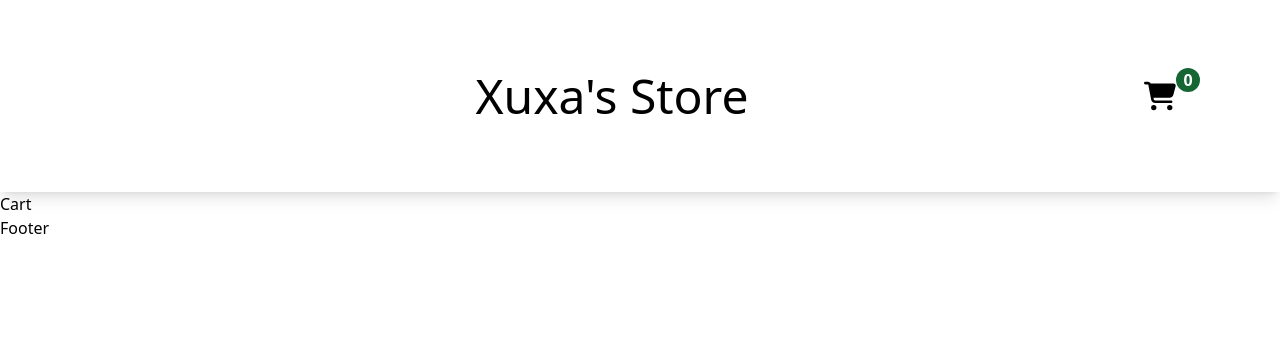
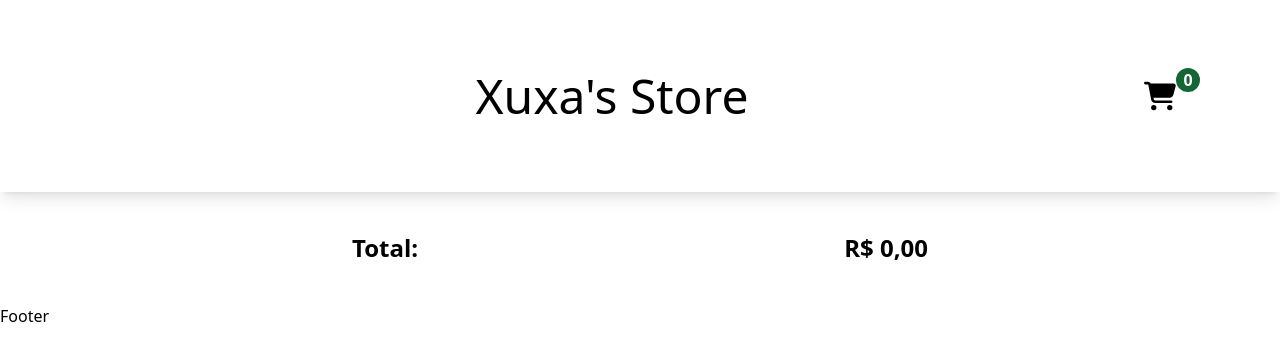
Before and after one commit to guipiri/liven-frontend, a React (Create React App) app: page /cart in a window 1280 px wide. Shown: the top 360 px of the page. Built offline with nearby package versions, Linux system fonts and the light colour scheme.

Commit message:
feat: see the products in cart in cart page Created the list of products in cart Create the buttons to add e remove products from the cart Created th x button to complete remove a product from the cart Added the total line after the products in cart

```diff
--- a/src/contexts/cart-provider.tsx
+++ b/src/contexts/cart-provider.tsx
@@ -1,11 +1,12 @@
 import { createContext, ReactNode, useState } from 'react'
 import { Cart } from '../types/cart'
+import { Product } from '../types/product'
 
 export const CartContext = createContext<{
   cart: Cart | null
-  addToCart: (productId: number) => void
-  removeFromCart: (productId: number) => void
-  removeOneFromCart: (productId: number) => void
+  addToCart: (product: Product) => void
+  removeFromCart: (product: Product) => void
+  removeOneFromCart: (product: Product) => void
 }>({
   cart: null,
   addToCart: () => {},
@@ -16,28 +17,28 @@ export const CartContext = createContext<{
 export default function CartProvider({ children }: { children: ReactNode }) {
   const [cart, setCart] = useState<Cart | null>(null)
 
-  const addToCart = (productId: number) => {
-    if (!cart) return setCart([{ id: productId, qty: 1 }])
-    const isProdIncart = cart.find((prod) => prod.id === productId)
-    if (!isProdIncart) return setCart([...cart, { id: productId, qty: 1 }])
+  const addToCart = (product: Product) => {
+    if (!cart) return setCart([{ ...product, qty: 1 }])
+    const isProdIncart = cart.find((prod) => prod.id === product.id)
+    if (!isProdIncart) return setCart([...cart, { ...product, qty: 1 }])
 
     const newCart = cart.map((prod) => {
-      return prod.id === productId ? { ...prod, qty: prod.qty + 1 } : prod
+      return prod.id === product.id ? { ...prod, qty: prod.qty + 1 } : prod
     })
     setCart(newCart)
   }
-  const removeFromCart = (productId: number) => {
+  const removeFromCart = (product: Product) => {
     if (!cart) return
     const newCart = cart.filter((prod) => {
-      return prod.id !== productId
+      return prod.id !== product.id
     })
     setCart(newCart)
   }
 
-  const removeOneFromCart = (productId: number) => {
+  const removeOneFromCart = (product: Product) => {
     if (!cart) return
     const newCart = cart.map((prod) => {
-      return prod.id === productId ? { ...prod, qty: prod.qty - 1 } : prod
+      return prod.id === product.id ? { ...prod, qty: prod.qty - 1 } : prod
     })
     setCart(newCart)
   }
--- a/src/pages/cart.tsx
+++ b/src/pages/cart.tsx
@@ -1,3 +1,82 @@
+import { useContext } from 'react'
+import { FaMinusSquare, FaPlusSquare } from 'react-icons/fa'
+import { IoClose } from 'react-icons/io5'
+import { CartContext } from '../contexts/cart-provider'
+
 export default function Cart() {
-  return <div>Cart</div>;
+  const { cart, addToCart, removeOneFromCart, removeFromCart } =
+    useContext(CartContext)
+  console.log(cart)
+
+  return (
+    <div className="flex items-center flex-col px-6 py-10">
+      {cart?.length === 0 && (
+        <p className="mb-10">Ainda não há produtos no seu carrinho!</p>
+      )}
+      {cart?.map((prod) => {
+        if (prod.qty === 0) return
+        return (
+          <div className="flex h-48 sm:h-60 w-full max-w-xl items-center border-b mb-4">
+            <span className="relative bottom-24 right-0 hover:cursor-pointer">
+              <IoClose
+                onClick={() => {
+                  removeFromCart(prod)
+                }}
+                size={22}
+              />
+            </span>
+            <div className="shrink-0 h-48 sm:h-60 flex justify-center items-center mr-4 sm:mr-6">
+              <img
+                src={prod.image}
+                alt={prod.title}
+                className=" size-28 object-contain sm:size-48"
+              />
+            </div>
+            <div className="w-full overflow-hidden flex flex-col justify-around py-6 h-48 sm:h-60">
+              <h2 className="text-lg font-bold truncate">{prod.title}</h2>
+              <div className="flex justify-between">
+                <p className="text-lg">
+                  R$ {prod.price.toFixed(2).replace('.', ',')}
+                </p>
+                <div className="flex items-center text-xl w-16 justify-between self-center">
+                  <span>
+                    <FaPlusSquare
+                      onClick={() => {
+                        addToCart(prod)
+                      }}
+                      className="rounded-md fill-green-800 hover:cursor-pointer"
+                    />
+                  </span>
+                  {prod.qty}
+                  <span>
+                    <FaMinusSquare
+                      onClick={() => {
+                        removeOneFromCart(prod)
+                      }}
+                      className="rounded-md fill-red-800 hover:cursor-pointer"
+                    />
+                  </span>
+                </div>
+              </div>
+              <span className="text-2xl text-end">
+                R$ {(prod.qty * prod.price).toFixed(2).replace('.', ',')}
+              </span>
+            </div>
+          </div>
+        )
+      })}
+      <h2 className="text-2xl font-bold flex justify-between w-full max-w-xl">
+        <span className="">Total: </span>
+        R${' '}
+        {!cart
+          ? '0,00'
+          : cart
+              .reduce((prev, curr) => {
+                return curr.qty * curr.price + prev
+              }, 0)
+              .toFixed(2)
+              .replace('.', ',')}
+      </h2>
+    </div>
+  )
 }
--- a/src/pages/products.tsx
+++ b/src/pages/products.tsx
@@ -3,7 +3,7 @@ import { FaCartShopping } from 'react-icons/fa6'
 import { IoIosStar } from 'react-icons/io'
 import { CartContext } from '../contexts/cart-provider'
 import { getAllProducts } from '../services/fakestore/getAllProducts'
-import { Product } from '../types/products'
+import { Product } from '../types/product'
 
 export default function ProductsPage() {
   const [products, setProducts] = useState<Product[] | null>(null)
@@ -45,7 +45,7 @@ export default function ProductsPage() {
                   R$ {prod.price.toPrecision(4).replace('.', ',')}
                 </span>
                 <button
-                  onClick={() => addToCart(prod.id)}
+                  onClick={() => addToCart(prod)}
                   className="flex items-center justify-center shadow-md bg-green-100 p-2 px-4 rounded-xl text-gray-600 hover:text-black hover:bg-green-200 transition-all"
                 >
                   Carrinho
--- a/src/services/fakestore/getAllProducts.ts
+++ b/src/services/fakestore/getAllProducts.ts
@@ -1,5 +1,5 @@
 import axios from 'axios'
-import { Product } from '../../types/products'
+import { Product } from '../../types/product'
 import { BASE_URL, PRODUCTS } from './endpoints'
 
 export const getAllProducts = async () => {
--- /dev/null
+++ b/src/services/fakestore/getProductById.ts
@@ -0,0 +1,10 @@
+import axios from 'axios'
+import { Product } from '../../types/product'
+import { BASE_URL, PRODUCTS } from './endpoints'
+
+export const getProductById = async (productId: string) => {
+  const { data } = await axios.get<Omit<Product, 'rating'>>(
+    BASE_URL + PRODUCTS + '/' + productId
+  )
+  return data
+}
--- a/src/types/cart.ts
+++ b/src/types/cart.ts
@@ -1,6 +1,6 @@
-import { Product } from './products'
+import { Product } from './product'
 
-export interface ProductInCart extends Pick<Product, 'id'> {
+export interface ProductInCart extends Product {
   qty: number
 }
 
```
Also changed, not shown: src/types/product.ts (renamed from src/types/products.ts).
